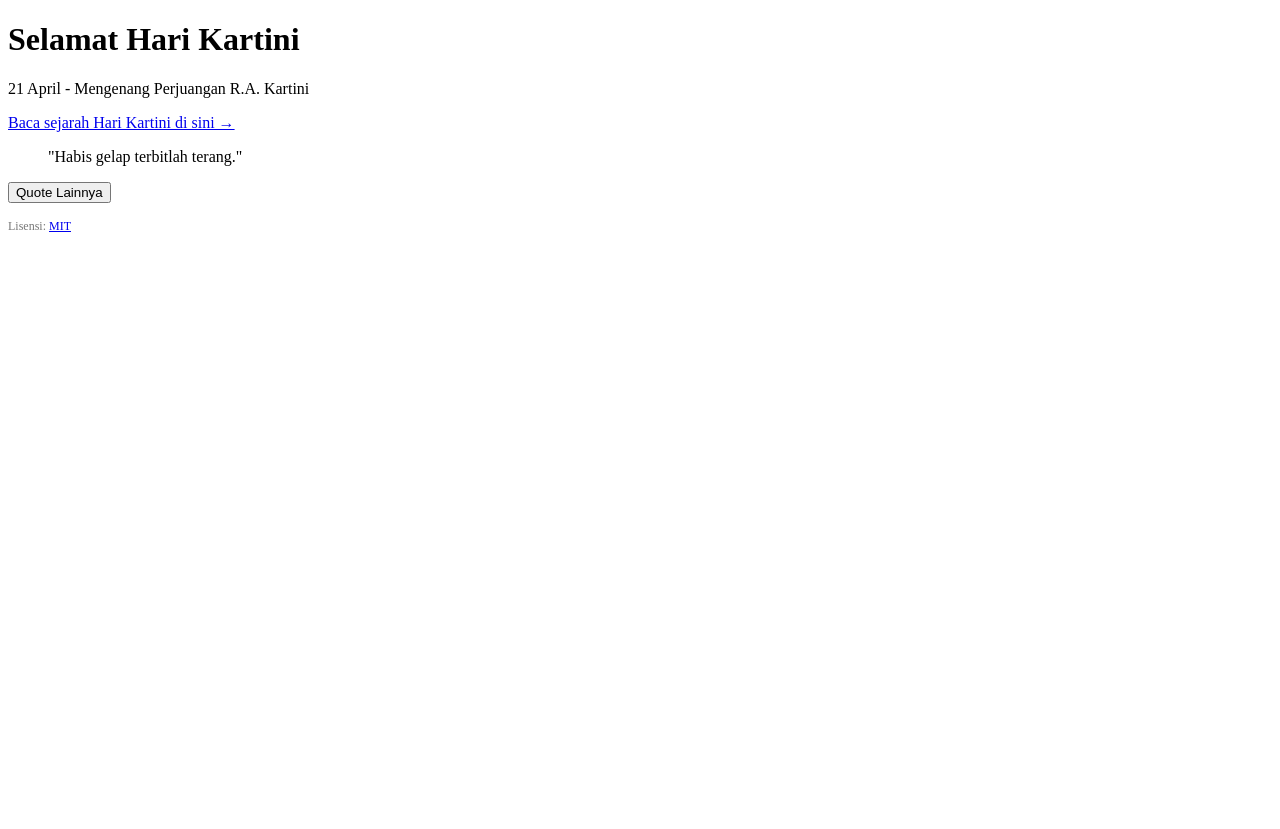
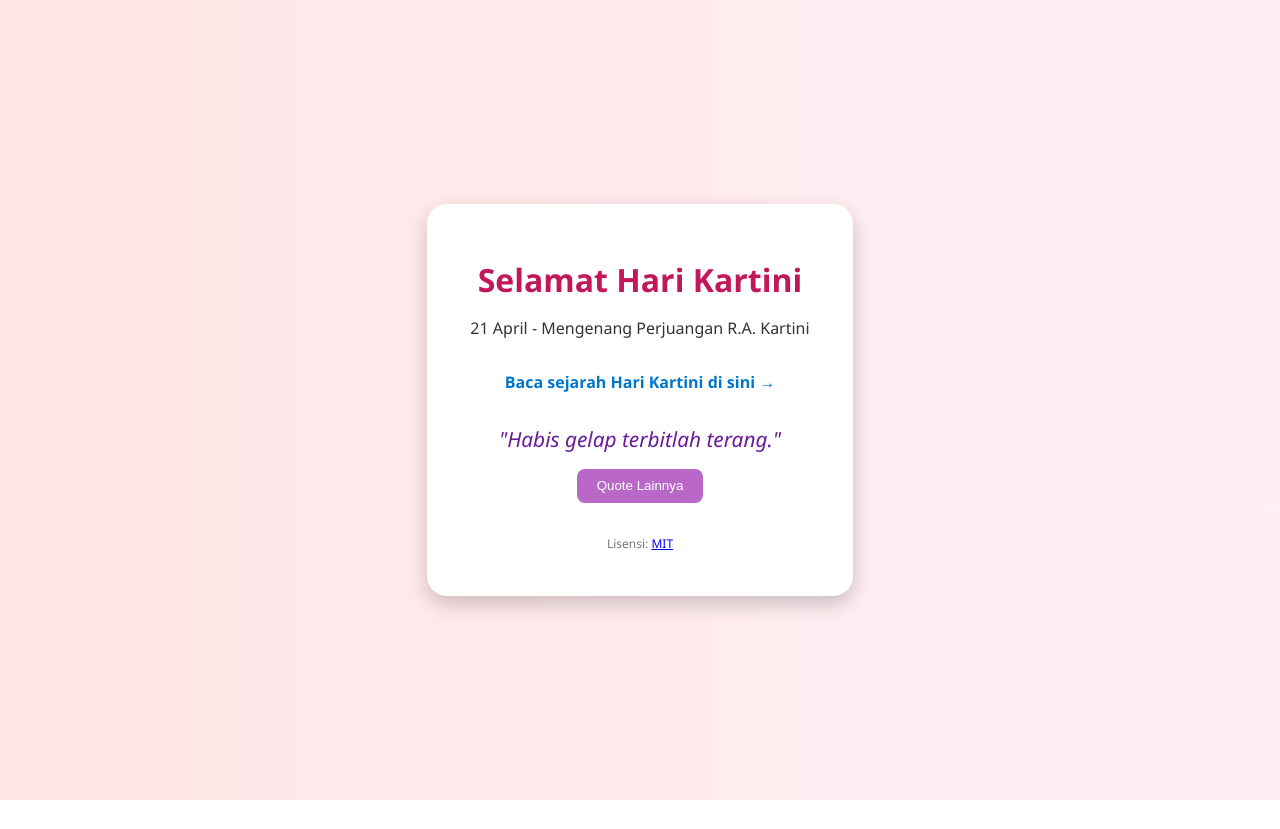
Before and after one commit to Krigergeist/Quote-dari-R.A.Kartini, a plain HTML site: page index.html in a window 1280 px wide. After the commit the page ends 800 px from the top, so only its background shows below. Drawn offline with Linux system fonts and the light colour scheme.

Commit message:
Update index.html

```diff
--- a/index.html
+++ b/index.html
@@ -4,7 +4,7 @@
     <meta charset="UTF-8" />
     <meta name="viewport" content="width=device-width, initial-scale=1.0" />
     <title>Hari Kartini</title>
-    <link rel="stylesheet" href="cssstyle.css" />
+    <link rel="stylesheet" href="css/style.css" />
   </head>
   <body style="height: 100vh">
     <div class="container">
```
